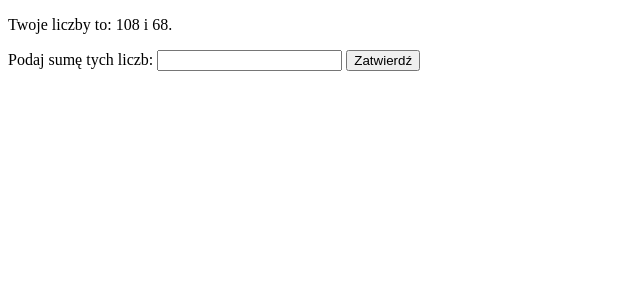
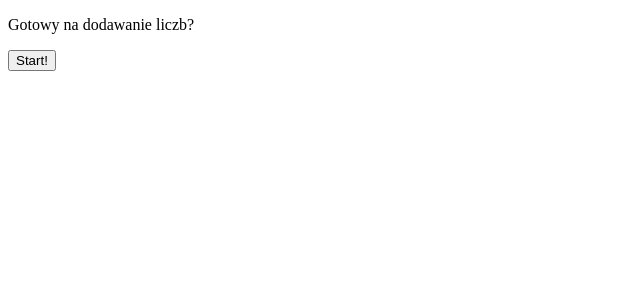
Before and after one commit to emjot13/bachelors_thesis_raspberry, a Django app: page /mathgame in a window 1280 px wide. Shown: the top 300 px of the page, without its empty margins (0-640 px from the left). Run offline with Django 4.2, Linux system fonts and the light colour scheme.

Commit message:
Pierwsza gra - dodanie liczenia czasu

```diff
--- a/templates/math_game.html
+++ b/templates/math_game.html
@@ -4,7 +4,11 @@
   <title>Math Game</title>
 </head>
 <body>
-  <div id="btn1">
+  <div id="btn0">
+    <p>Gotowy na dodawanie liczb?</p>
+    <button id="btnstart" type="button" onclick="start()">Start!</button>
+  </div>
+  <div id="btn1" style="display: none;">
   <p>Twoje liczby to: <span id="num1"></span> i <span id="num2"></span>.</p>
   <form>
     <label>Podaj sumę tych liczb:</label>
@@ -57,11 +61,13 @@
   <h4 id="score"></h4>
 
   <script>
-    //mozna dodać czas odpowiedzi
     var rand_nums = []
     var correct_answers = []
     var answer_num = 1
     var good_answers = 0
+    var start_time = new Date();
+    var end_time = new Date();
+    var times = []
     for (let i = 1; i < 11; i++) {
         const rand = Math.floor(Math.random() * 100) + 15;
         rand_nums.push(rand);
@@ -70,23 +76,33 @@
     for (let i = 0; i < 5; i++) {
         correct_answers.push(rand_nums[2*i] + rand_nums[2*i + 1])
     }
+    function start() {
+      document.getElementById("btn0").style.display = "none";
+      document.getElementById("btn1").style.display = "inline-block";
+      start_time = new Date()
+    }
 
     function checkAnswer() {
       var answer = document.getElementById("answer"+answer_num).value;
+      var time = new Date()
+      end_time = time
+      times.push((end_time - start_time) / 1000)
+      start_time = time
       if (answer == correct_answers[answer_num -1]) {
-        document.getElementById("result"+[answer_num]).innerHTML = "Correct!";
+        document.getElementById("result"+[answer_num]).innerHTML = "Dobrze!"+"Twój czas to: "+times[answer_num -1]+"s";
         good_answers++
       } else {
-        document.getElementById("result"+[answer_num]).innerHTML = "Incorrect. The correct answer is " + correct_answers[answer_num - 1] + ".";
+        document.getElementById("result"+[answer_num]).innerHTML = "Źle. Poprawna odpowiedź to: " + correct_answers[answer_num - 1]+" Twój czas to: "+times[answer_num -1]+"s";
       }
       //Jesli wszystkie odpowiedzi zostały udzielone to v
       if (answer_num > 4){
-        document.getElementById("score").innerHTML = "Twój wynik to "+good_answers+"/5";
+        document.getElementById("score").innerHTML = "Twój wynik to "+good_answers+"/5"+ ". Średni czas: "+times.reduce((a, b) => a + b, 0)/times.length;
         document.getElementById("score").style.display = "inline-block";
         //zrób coś z good_answers/5
+      } else{
+        document.getElementById("btn" + (answer_num+1)).style.display = "inline-block";
+        answer_num++;
       }
-      document.getElementById("btn" + (answer_num+1)).style.display = "inline-block";
-      answer_num++;
     }
   </script>
 </body>
```
